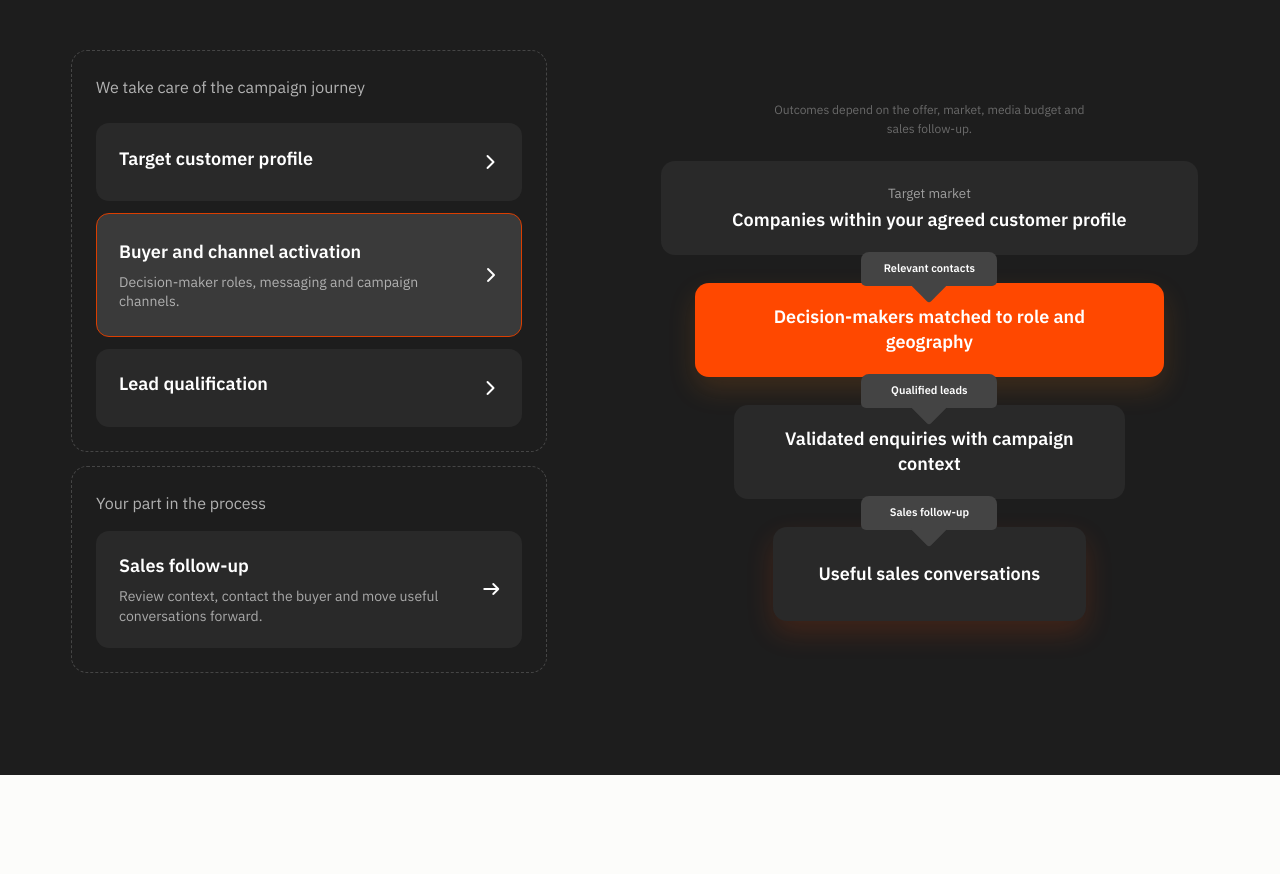
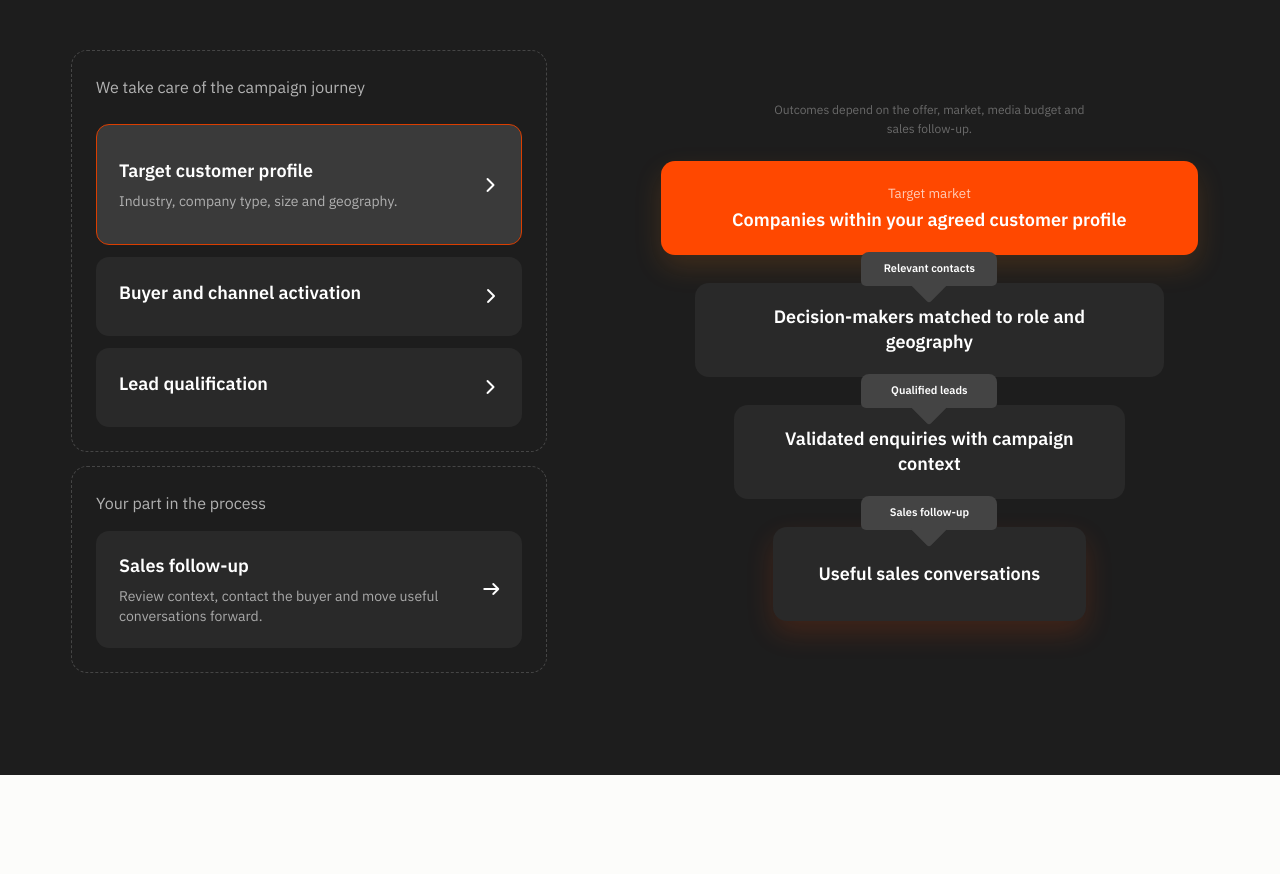
Before and after one commit to deeksha-designer/abacus-desk-site, a plain HTML site: page dist/index.html in a window 1280 px wide. Shown: the part 7680-8554 px from the top of the page. Drawn offline with Linux system fonts and the light colour scheme.

Commit message:
Set first funnel stage active by default

```diff
--- a/dist/index.html
+++ b/dist/index.html
@@ -326,17 +326,17 @@
         <div class="pipeline__grid">
           <div class="pipeline__steps" data-pipeline-tabs>
             <div class="pipeline__group"><p>We take care of the campaign journey</p>
-              <button class="pipeline-step" type="button" data-pipeline-tab="0"><span><strong>Target customer profile</strong><small>Industry, company type, size and geography.</small></span><i class="fa-solid fa-chevron-right"></i></button>
-              <button class="pipeline-step is-active" type="button" data-pipeline-tab="1"><span><strong>Buyer and channel activation</strong><small>Decision-maker roles, messaging and campaign channels.</small></span><i class="fa-solid fa-chevron-right"></i></button>
+              <button class="pipeline-step is-active" type="button" data-pipeline-tab="0"><span><strong>Target customer profile</strong><small>Industry, company type, size and geography.</small></span><i class="fa-solid fa-chevron-right"></i></button>
+              <button class="pipeline-step" type="button" data-pipeline-tab="1"><span><strong>Buyer and channel activation</strong><small>Decision-maker roles, messaging and campaign channels.</small></span><i class="fa-solid fa-chevron-right"></i></button>
               <button class="pipeline-step" type="button" data-pipeline-tab="2"><span><strong>Lead qualification</strong><small>Contact validity, intent, fit and duplicate rules.</small></span><i class="fa-solid fa-chevron-right"></i></button>
             </div>
             <div class="pipeline__group"><p>Your part in the process</p><div class="pipeline-step pipeline-step--static"><span><strong>Sales follow-up</strong><small>Review context, contact the buyer and move useful conversations forward.</small></span><i class="fa-solid fa-arrow-right"></i></div></div>
           </div>
           <div class="pipeline-funnel" aria-label="Abacus Desk lead qualification funnel">
             <p class="pipeline-funnel__note">Outcomes depend on the offer, market, media budget and sales follow-up.</p>
-            <div class="funnel-stage funnel-stage--one" data-funnel-stage="0"><small>Target market</small><strong>Companies within your agreed customer profile</strong></div>
+            <div class="funnel-stage funnel-stage--one is-active" data-funnel-stage="0"><small>Target market</small><strong>Companies within your agreed customer profile</strong></div>
             <div class="funnel-tag">Relevant contacts</div>
-            <div class="funnel-stage funnel-stage--two is-active" data-funnel-stage="1"><strong>Decision-makers matched to role and geography</strong></div>
+            <div class="funnel-stage funnel-stage--two" data-funnel-stage="1"><strong>Decision-makers matched to role and geography</strong></div>
             <div class="funnel-tag">Qualified leads</div>
             <div class="funnel-stage funnel-stage--three" data-funnel-stage="2"><strong>Validated enquiries with campaign context</strong></div>
             <div class="funnel-tag">Sales follow-up</div>
```
